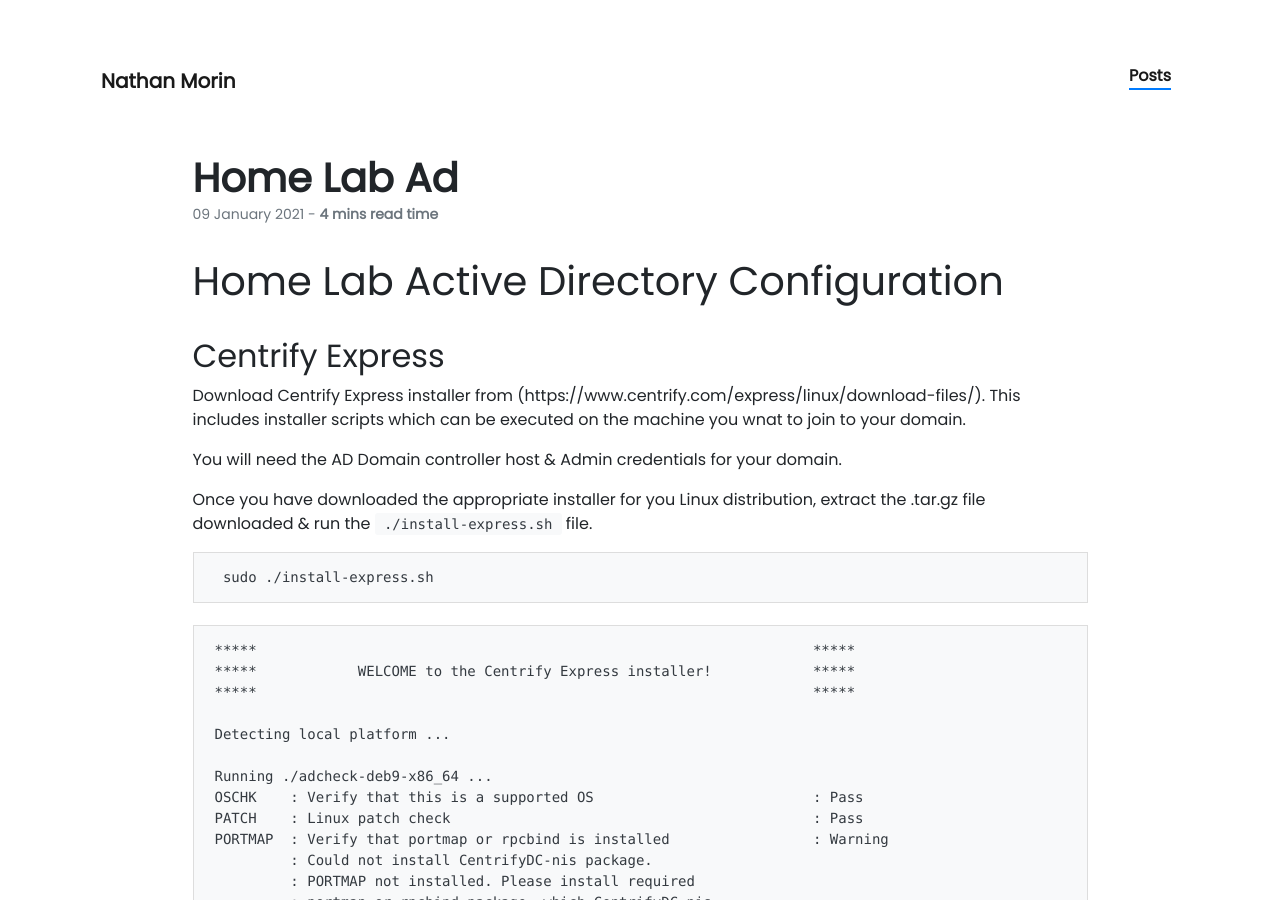
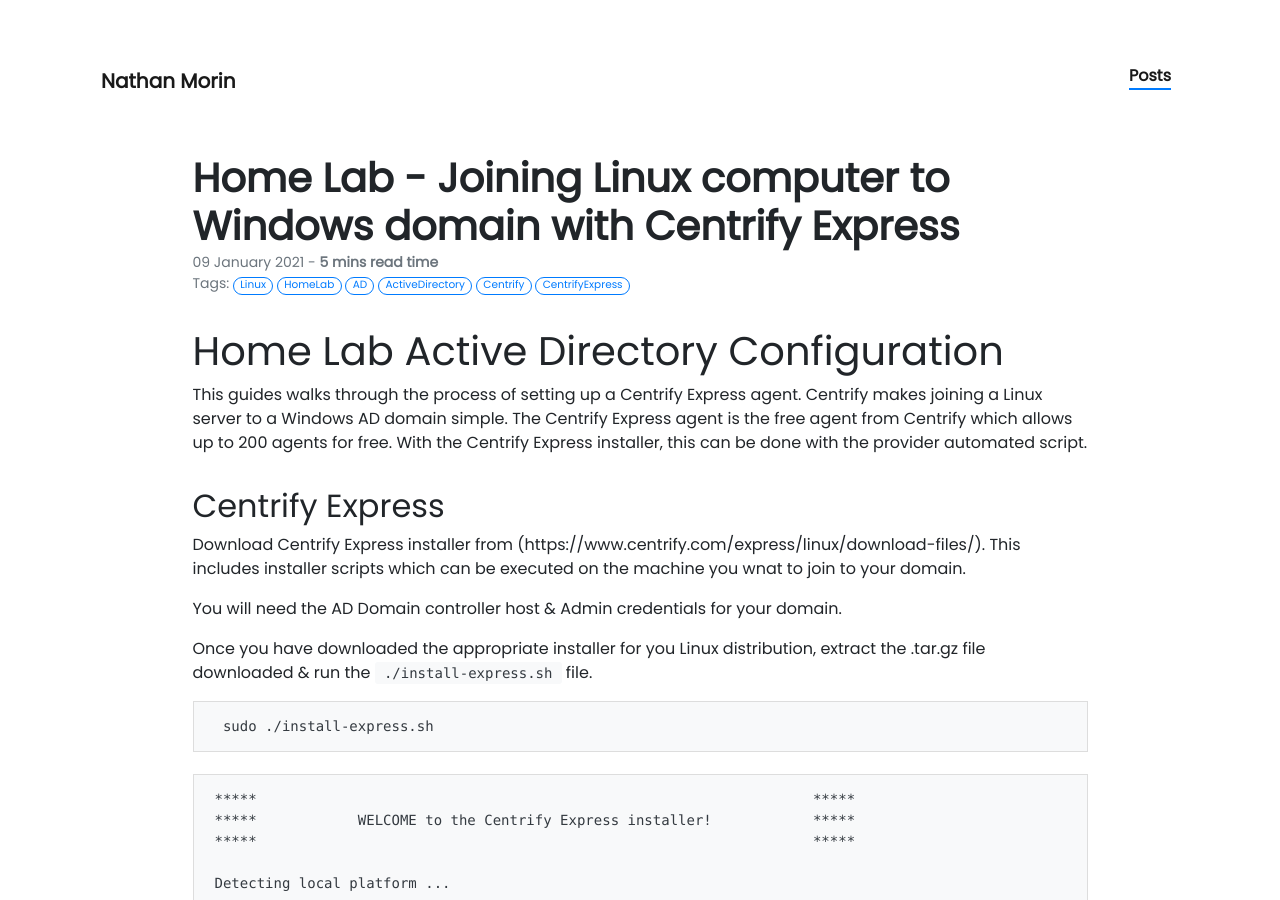
Before and after one commit to nathanamorin/nathanamorin.github.io, a Jekyll site: the page built from _posts/2021-01-09-home-lab-ad.md, in a window 1280 px wide and 900 px high. Built offline with Jekyll 4.4.1, drawn with Linux system fonts in a browser that asks for light colours; nearby versions of some CDN libraries; our own code applies the rules of GitHub Pages for plain Markdown files; some of the changed text lies outside the part shown.

Commit message:
Update 2021-01-09-home-lab-ad.md

````diff
--- a/_posts/2021-01-09-home-lab-ad.md
+++ b/_posts/2021-01-09-home-lab-ad.md
@@ -1,5 +1,17 @@
+---
+title: Home Lab - Joining Linux computer to Windows domain with Centrify Express
+tags: [Linux, HomeLab, AD, ActiveDirectory, Centrify, CentrifyExpress]
+style: fill
+color: primary
+description: Home Lab - Instructions for installing Centrify Express agent on Linux host & joining host to Windows Active Directory Domain
+---
 
 # Home Lab Active Directory Configuration
+
+This guides walks through the process of setting up a Centrify Express agent.  Centrify makes joining a
+Linux server to a Windows AD domain simple.  The Centrify Express agent is the free agent from Centrify
+which allows up to 200 agents for free.  With the Centrify Express installer, this can be done with
+the provider automated script.
 
 ## Centrify Express
 
@@ -138,3 +150,7 @@
 reboot the computer for proper operation.  Failure to do so may result in
 login problems for AD users.
  ```
+
+ With these options, the script will auto reboot the machine.  This ensures all the services relying on the auth / domain service are restarted.
+
+ After the reboot, you should be able to login to your Linux machine using AD Users.
````
